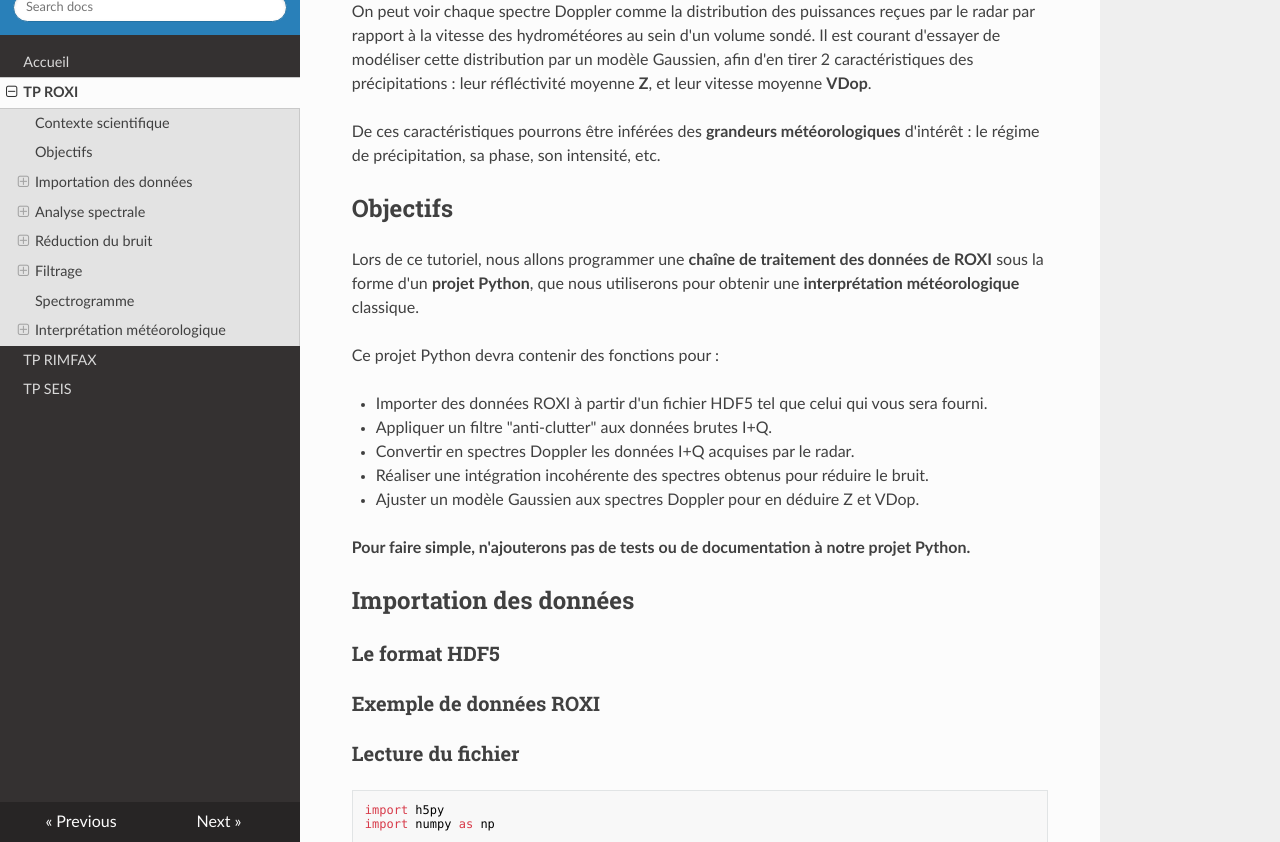
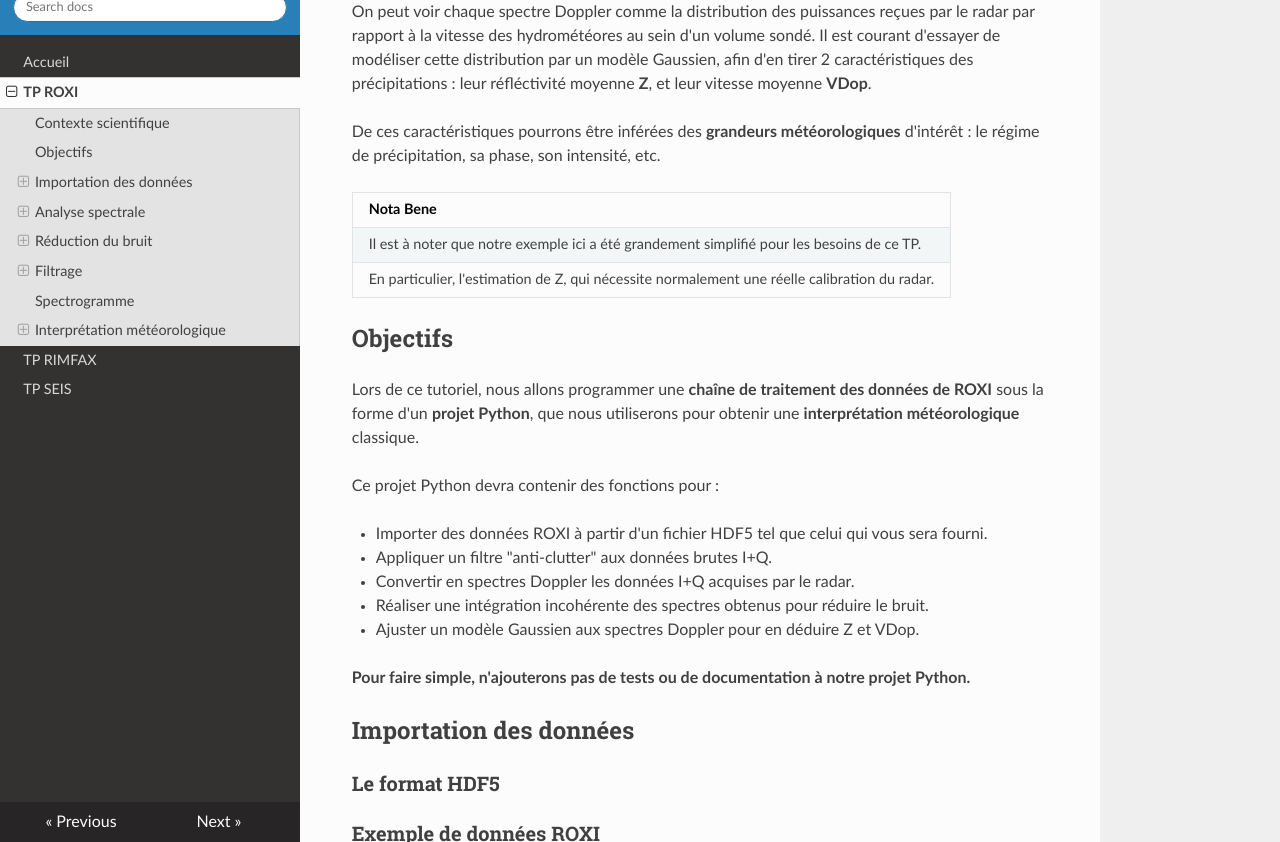
Before and after one commit to NicOudart/UVSQ_M2_NewSpace_TP_signal, an MkDocs documentation site: the page built from docs/TP_ROXI.md, in a window 1280 px wide and 900 px high, scrolled down 2345 px, cut to the strip 58-900 px from the top of the window. Built offline with MkDocs 1.6.1, drawn with Linux system fonts in a browser that asks for light colours; nearby versions of some CDN libraries; some of the changed text lies outside the part shown.

Commit message:
-Figure correction in ROXI.

```diff
--- a/docs/TP_ROXI.md
+++ b/docs/TP_ROXI.md
@@ -47,6 +47,11 @@ On peut voir chaque spectre Doppler comme la distribution des puissances reçues
 Il est courant d'essayer de modéliser cette distribution par un modèle Gaussien, afin d'en tirer 2 caractéristiques des précipitations : leur réfléctivité moyenne **Z**, et leur vitesse moyenne **VDop**.
 
 De ces caractéristiques pourrons être inférées des **grandeurs météorologiques** d'intérêt : le régime de précipitation, sa phase, son intensité, etc.
+
+|Nota Bene|
+|:-|
+|Il est à noter que notre exemple ici a été grandement simplifié pour les besoins de ce TP.|
+|En particulier, l'estimation de Z, qui nécessite normalement une réelle calibration du radar.|
 
 ## Objectifs
 
```
Also changed, not shown: other parts of docs/TP_ROXI.md (+0 -4 lines), docs/img/ROXI_I+Q_example.png, docs/img/ROXI_I+Q_example_zoomed.png, docs/img/ROXI_spectrogram_example.png, docs/img/ROXI_spectrogram_meteo_axis_example.png, docs/img/ROXI_spectrum_after_filtering_example.png, docs/img/ROXI_spectrum_before_filtering_example.png, docs/img/ROXI_spectrum_integrated_example.png, docs/img/ROXI_spectrum_modelling_example.png, docs/img/ROXI_spectrum_raw_example.png.
